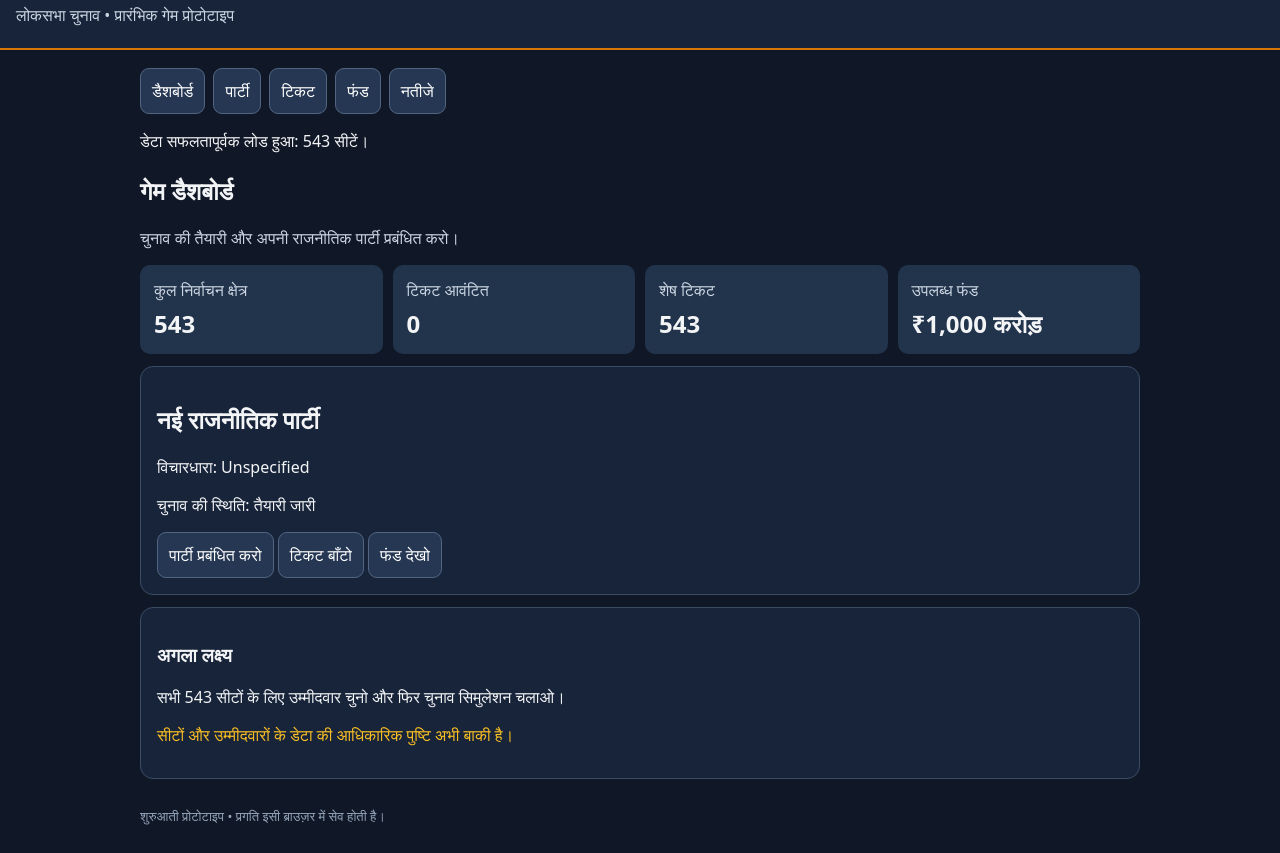
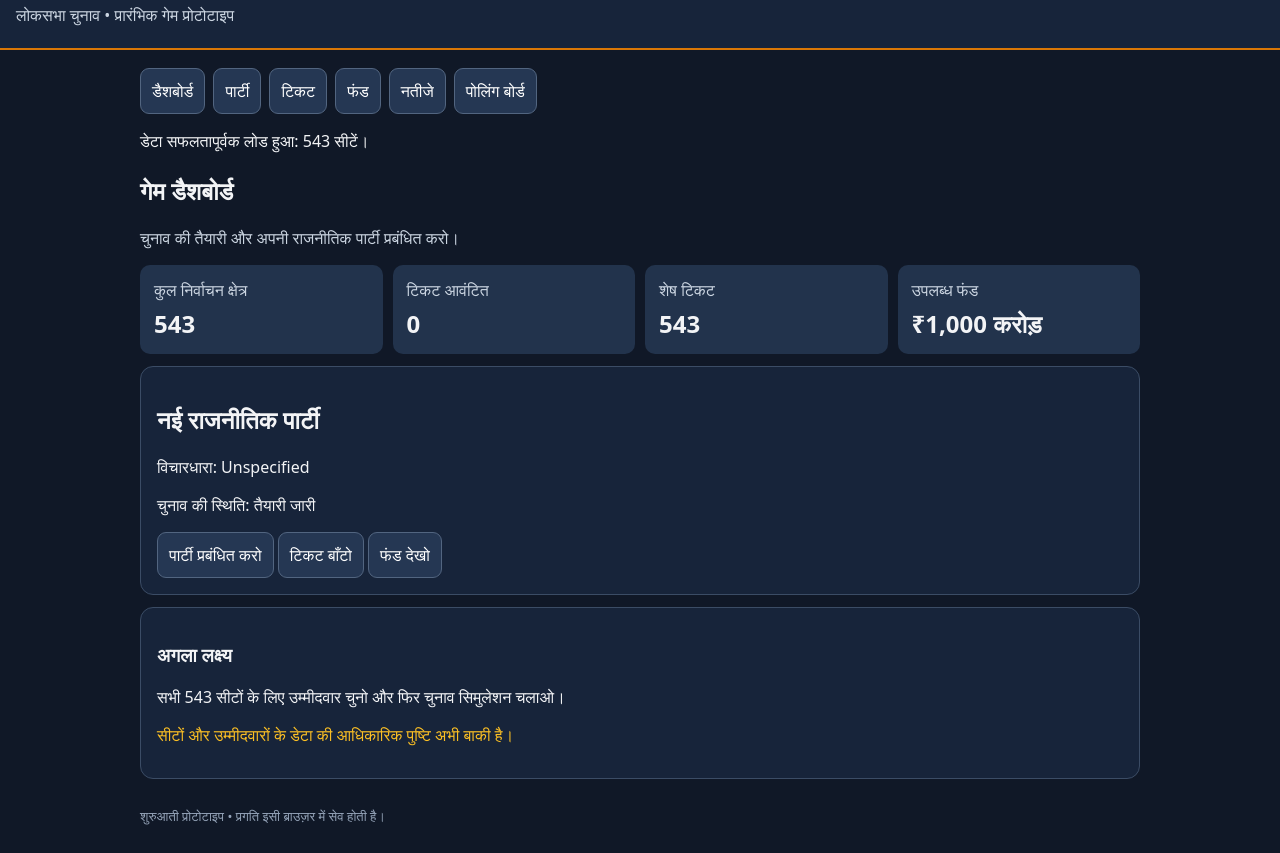
Before and after one commit to mpandey1013/politics-simulator-india, a website with bundled scripts: page index.html in a window 1280 px wide. Shown: the part 57-910 px from the top of the page. Built offline with nearby package versions, Linux system fonts and the light colour scheme.

Commit message:
Add polling button to navigation in index.html

```diff
--- a/index.html
+++ b/index.html
@@ -14,12 +14,14 @@
   </header>
 
   <main>
+
 <nav id="nav" class="nav">
   <button data-page="dashboard">डैशबोर्ड</button>
   <button data-page="party">पार्टी</button>
   <button data-page="tickets">टिकट</button>
   <button data-page="fund">फंड</button>
   <button data-page="results">नतीजे</button>
+  <button data-page="polling">पोलिंग बोर्ड</button>
 </nav>
 
     <div id="status" class="status">गेम लोड हो रहा है...</div>
```
Lines whose indentation alone changed are shown as unchanged.
